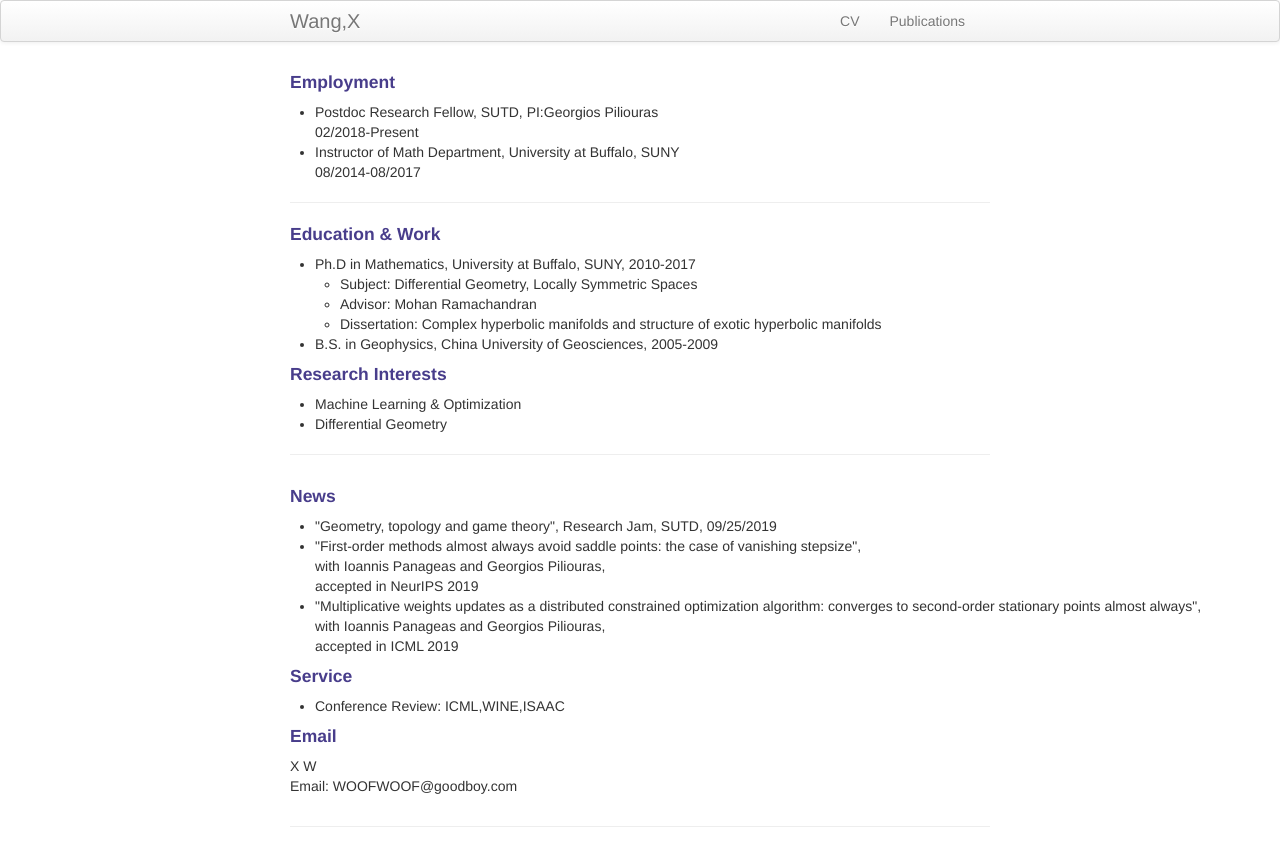
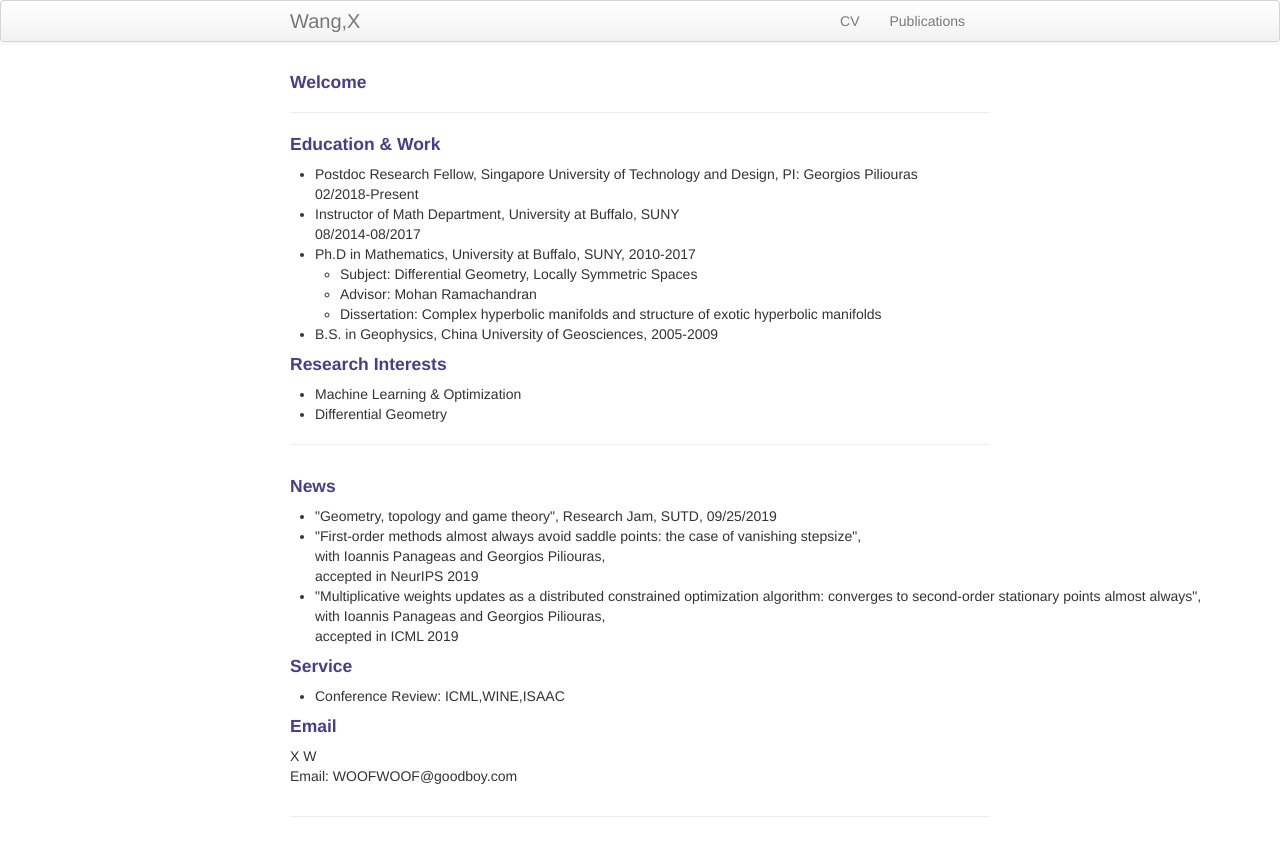
Before and after one commit to xiiaowang/xiiaowang.github.io, a Jekyll site: the page built from index.md, in a window 1280 px wide. Shown: the top 866 px of the page. Built offline with Jekyll 4.4.1, drawn with Linux system fonts in a browser that asks for light colours.

Commit message:
Update index.md

```diff
--- a/index.md
+++ b/index.md
@@ -4,18 +4,17 @@ title: X W
 description: I am doing research in machine learning
 keywords: machine learning, geometry
 ---
-<h4><a name="Employment"></a>Employment</h4>
-<ul>
-    <li>Postdoc Research Fellow, SUTD, PI:Georgios Piliouras<br/>
-     02/2018-Present</li>
-    <li>Instructor of Math Department, University at Buffalo, SUNY<br/>
-        08/2014-08/2017</li>
-</ul>
+<h4><a name="Welcome"></a>Welcome</h4>
+
 
 ---
 
 <h4><a name="Education"></a>Education & Work</h4>
 <ul>
+    <li>Postdoc Research Fellow, Singapore University of Technology and Design, PI: Georgios Piliouras<br/>
+     02/2018-Present</li>
+    <li>Instructor of Math Department, University at Buffalo, SUNY<br/>
+        08/2014-08/2017</li>
     <li>Ph.D in Mathematics, University at Buffalo, SUNY, 2010-2017<br/>
         <ul>
             <li>Subject: Differential Geometry, Locally Symmetric Spaces</li>
```
